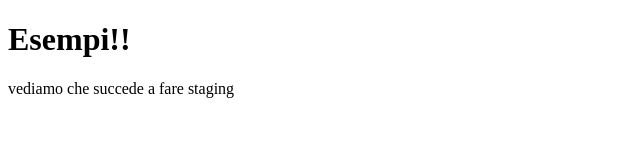
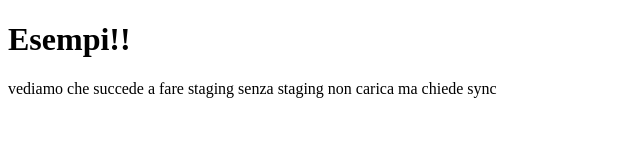
Before and after one commit to dbuscioni/testjs, a plain HTML site: page index.html in a window 1280 px wide. Shown: the whole page, without its empty margins (0-640 px from the left). Drawn offline with Linux system fonts and the light colour scheme.

Commit message:
fatto ora!

```diff
--- a/index.html
+++ b/index.html
@@ -8,7 +8,7 @@
 </head>
 <body>
     <h1>Esempi!!</h1>
-    <p>vediamo che succede a fare staging</p>
+    <p>vediamo che succede a fare staging senza staging non carica ma chiede sync</p>
 
 
 </body>
```
